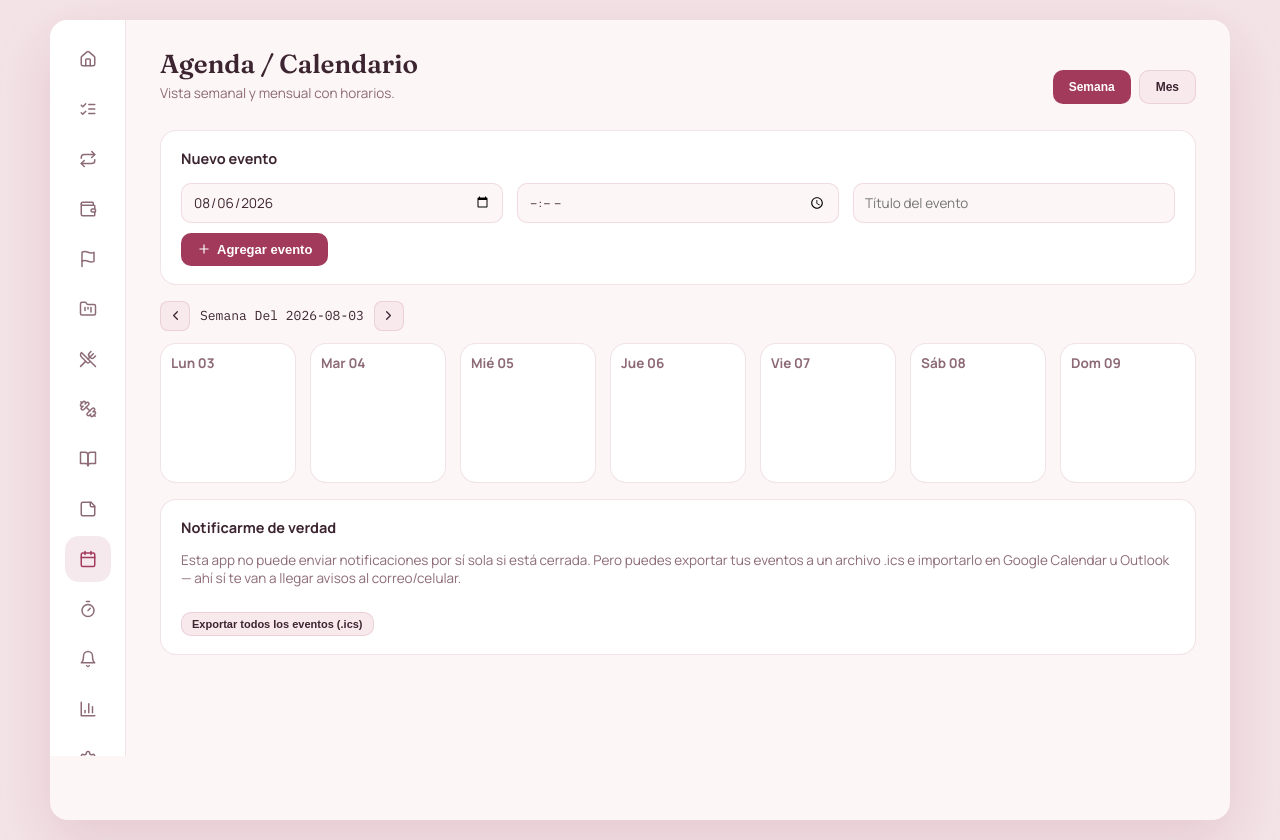
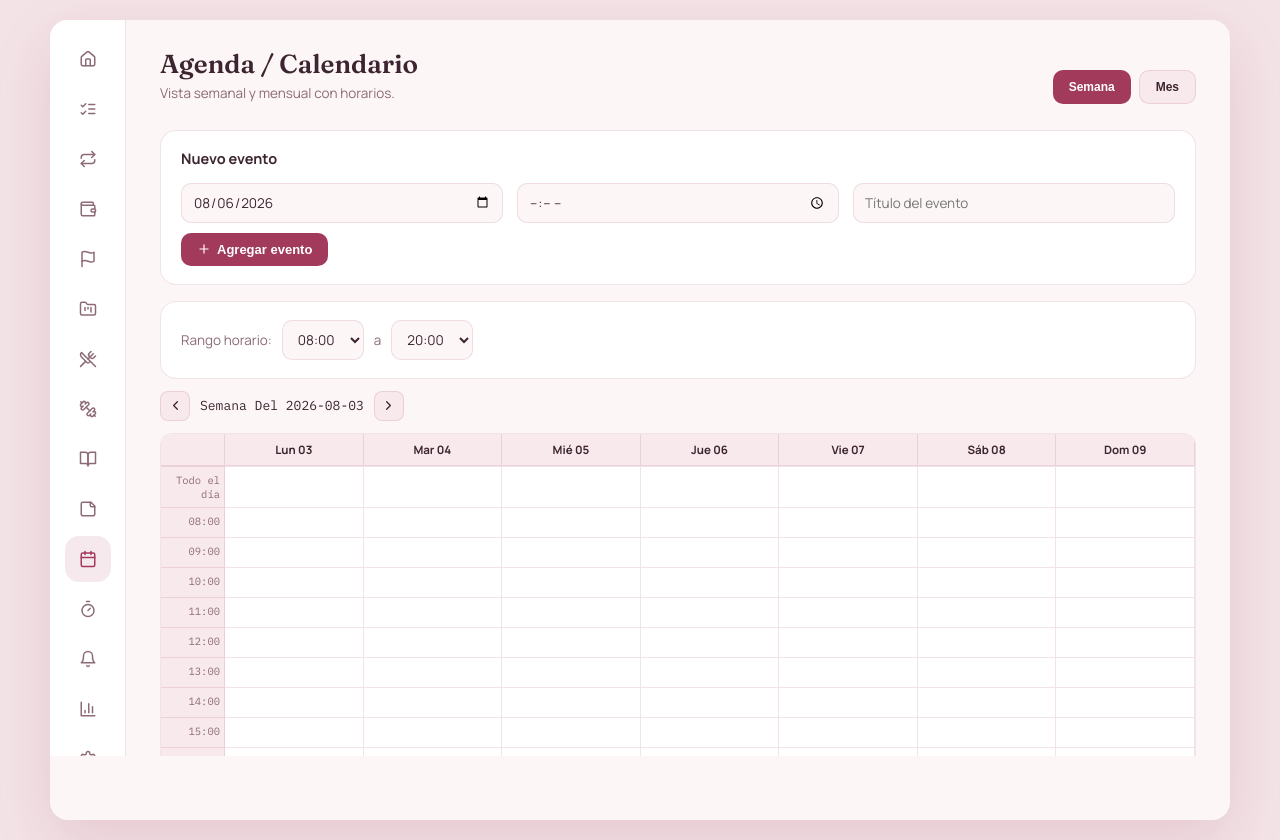
Before and after one commit to safecorporativos-boop/agenda-sanorganic, a React (Vite) app: page / in a window 1280 px wide. Both pictures are taken after a click on the button 87 px from the left and 559 px from the top of the page. Built offline with nearby package versions, Linux system fonts and the light colour scheme.

Commit message:
Update App.jsx

```diff
--- a/src/App.jsx
+++ b/src/App.jsx
@@ -212,6 +212,28 @@ const GlobalStyle = () => (
     .a-grid-2 { grid-template-columns:repeat(2,1fr); }
     .a-grid-4 { grid-template-columns:repeat(4,1fr); }
     .a-grid-7 { grid-template-columns:repeat(7,1fr); }
+    .a-week-event { font-size:12.5px; }
+
+    /* Grilla horaria semanal (escritorio) */
+    .a-hourgrid-desktop { display:block; margin-bottom:16px; }
+    .a-daygrid-mobile { display:none; }
+    .a-hourgrid { display:grid; border:1px solid var(--line); border-radius:12px; overflow:hidden; background:var(--bg-card); }
+    .a-hourgrid-corner { background:var(--bg-card-2); border-bottom:1px solid var(--line); border-right:1px solid var(--line); }
+    .a-hourgrid-daylabel { background:var(--bg-card-2); border-bottom:1px solid var(--line); border-right:1px solid var(--line);
+      font-size:11.5px; font-weight:700; text-transform:capitalize; text-align:center; padding:8px 4px; }
+    .a-hourgrid-daylabel:last-child, .a-hourgrid-cell:last-child { border-right:none; }
+    .a-hourgrid-hourlabel { border-top:1px solid var(--line); border-right:1px solid var(--line); background:var(--bg-card-2);
+      font-size:10.5px; color:var(--text-soft); padding:6px 4px; text-align:right; font-family:'IBM Plex Mono',monospace; }
+    .a-hourgrid-cell { border-top:1px solid var(--line); border-right:1px solid var(--line); min-height:30px; padding:2px; cursor:pointer; transition:background .1s; }
+    .a-hourgrid-cell:hover { background:var(--bg-card-2); }
+    .a-hourgrid-event { font-size:10px; background:var(--sage); color:#fff; border-radius:5px; padding:2px 5px; margin-bottom:2px; cursor:pointer; overflow:hidden; text-overflow:ellipsis; white-space:nowrap; }
+
+    /* Agenda de un día (celular) */
+    .a-daygrid-row { display:flex; border-bottom:1px solid var(--line); padding:8px 10px; gap:10px; cursor:pointer; }
+    .a-daygrid-row:last-child { border-bottom:none; }
+    .a-daygrid-hour { font-size:12px; color:var(--text-soft); font-family:'IBM Plex Mono',monospace; width:48px; flex-shrink:0; padding-top:2px; }
+    .a-daygrid-content { flex:1; }
+    .a-daygrid-placeholder { color:var(--text-faint); font-size:13px; }
 
     .a-stat-label { font-size:11px; text-transform:uppercase; letter-spacing:.07em; color:var(--text-soft); margin-bottom:6px;}
     .a-stat-num { font-size:22px; font-weight:600; }
@@ -273,6 +295,10 @@ const GlobalStyle = () => (
       .a-main { max-height:none; padding:18px 16px 90px; }
       .a-grid-3, .a-grid-4, .a-grid-2 { grid-template-columns:1fr; }
       .a-grid-7 { grid-template-columns:repeat(7,minmax(34px,1fr)); }
+      .a-week-event { font-size:14.5px; }
+      .a-h1 { font-size:22px; }
+      .a-hourgrid-desktop { display:none; }
+      .a-daygrid-mobile { display:block; }
     }
   `}</style>
 );
@@ -1680,19 +1706,29 @@ function NotasTab({ data, patch }) {
 function CalendarioTab({ data, patch }) {
   const [view, setView] = useState("semana");
   const [refDate, setRefDate] = useState(todayISO());
+  const [mobileDay, setMobileDay] = useState(todayISO());
   const [formDate, setFormDate] = useState(todayISO());
   const [time, setTime] = useState("");
   const [title, setTitle] = useState("");
-
-  const addEvent = () => {
+  const [startHour, setStartHour] = useState(8);
+  const [endHour, setEndHour] = useState(20);
+
+  const addEvent = (presetTime) => {
     if (!title.trim()) return;
     patch((d) => ({
-      calendarEvents: { ...(d.calendarEvents || {}), [formDate]: [...((d.calendarEvents || {})[formDate] || []), { id: uid(), title, time }] },
+      calendarEvents: { ...(d.calendarEvents || {}), [formDate]: [...((d.calendarEvents || {})[formDate] || []), { id: uid(), title, time: presetTime ?? time }] },
     }));
     setTitle(""); setTime("");
   };
   const delEvent = (date, id) => {
     patch((d) => ({ calendarEvents: { ...(d.calendarEvents || {}), [date]: (d.calendarEvents?.[date] || []).filter((e) => e.id !== id) } }));
+  };
+  const quickAdd = (iso, hour) => {
+    const t = prompt(`Nuevo evento el ${iso} a las ${String(hour).padStart(2, "0")}:00 — escribe el título:`);
+    if (!t || !t.trim()) return;
+    patch((d) => ({
+      calendarEvents: { ...(d.calendarEvents || {}), [iso]: [...((d.calendarEvents || {})[iso] || []), { id: uid(), title: t.trim(), time: `${String(hour).padStart(2, "0")}:00` }] },
+    }));
   };
 
   const weekStart = startOfWeek(refDate);
@@ -1704,6 +1740,11 @@ function CalendarioTab({ data, patch }) {
   const monthCells = Array.from({ length: 42 }, (_, i) => addDays(monthGridStart, i));
 
   const eventsFor = (iso) => (data.calendarEvents?.[iso] || []).slice().sort((a, b) => (a.time || "").localeCompare(b.time || ""));
+  const hours = [];
+  for (let h = startHour; h <= endHour; h++) hours.push(h);
+  const pad2 = (n) => String(n).padStart(2, "0");
+  const eventsAtHour = (iso, h) => eventsFor(iso).filter((e) => e.time && parseInt(e.time.split(":")[0], 10) === h);
+  const untimedEvents = (iso) => eventsFor(iso).filter((e) => !e.time);
 
   return (
     <div>
@@ -1725,8 +1766,21 @@ function CalendarioTab({ data, patch }) {
           <input className="a-input" type="time" value={time} onChange={(e) => setTime(e.target.value)} />
           <input className="a-input" placeholder="Título del evento" value={title} onChange={(e) => setTitle(e.target.value)} onKeyDown={(e) => e.key === "Enter" && addEvent()} />
         </div>
-        <button className="a-btn" onClick={addEvent}><Plus size={14} /> Agregar evento</button>
-      </div>
+        <button className="a-btn" onClick={() => addEvent()}><Plus size={14} /> Agregar evento</button>
+      </div>
+
+      {view === "semana" && (
+        <div className="a-card" style={{ marginBottom: 12, display: "flex", gap: 10, alignItems: "center", flexWrap: "wrap" }}>
+          <span className="a-sub" style={{ margin: 0 }}>Rango horario:</span>
+          <select className="a-select" style={{ width: "auto" }} value={startHour} onChange={(e) => setStartHour(parseInt(e.target.value))}>
+            {Array.from({ length: 24 }, (_, h) => <option key={h} value={h}>{pad2(h)}:00</option>)}
+          </select>
+          <span className="a-sub" style={{ margin: 0 }}>a</span>
+          <select className="a-select" style={{ width: "auto" }} value={endHour} onChange={(e) => setEndHour(parseInt(e.target.value))}>
+            {Array.from({ length: 24 }, (_, h) => <option key={h} value={h}>{pad2(h)}:00</option>)}
+          </select>
+        </div>
+      )}
 
       <div className="a-monthnav" style={{ marginBottom: 12 }}>
         <button onClick={() => setRefDate(toISO(addDays(new Date(refDate + "T00:00:00"), view === "semana" ? -7 : -30)))}><ChevronLeft size={15} /></button>
@@ -1737,21 +1791,80 @@ function CalendarioTab({ data, patch }) {
       </div>
 
       {view === "semana" && (
-        <div className="a-grid a-grid-7">
-          {weekDays.map((iso) => (
-            <div key={iso} className="a-card" style={{ padding: 10, minHeight: 140 }}>
-              <div className="a-sub" style={{ margin: "0 0 6px", fontWeight: 700, textTransform: "capitalize" }}>
-                {WEEKDAYS[new Date(iso + "T00:00:00").getDay()]} {iso.slice(8)}
-              </div>
-              {eventsFor(iso).map((e) => (
-                <div key={e.id} style={{ fontSize: 11, background: "var(--bg-card-2)", borderRadius: 6, padding: "3px 6px", marginBottom: 4, display: "flex", justifyContent: "space-between", gap: 4 }}>
-                  <span>{e.time ? `${e.time} ` : ""}{e.title}</span>
-                  <X size={10} style={{ cursor: "pointer", flexShrink: 0, marginTop: 2 }} onClick={() => delEvent(iso, e.id)} />
+        <>
+          {/* Grilla por horario — computador / tablet */}
+          <div className="a-hourgrid-desktop">
+            <div className="a-hourgrid" style={{ gridTemplateColumns: `64px repeat(7,1fr)` }}>
+              <div className="a-hourgrid-corner" />
+              {weekDays.map((iso) => (
+                <div key={iso} className="a-hourgrid-daylabel">{WEEKDAYS[new Date(iso + "T00:00:00").getDay()]} {iso.slice(8)}</div>
+              ))}
+
+              <div className="a-hourgrid-hourlabel">Todo el día</div>
+              {weekDays.map((iso) => (
+                <div key={iso} className="a-hourgrid-cell" onClick={() => setFormDate(iso)}>
+                  {untimedEvents(iso).map((e) => (
+                    <div key={e.id} className="a-hourgrid-event" onClick={(ev) => { ev.stopPropagation(); delEvent(iso, e.id); }} title="Clic para eliminar">{e.title}</div>
+                  ))}
                 </div>
               ))}
+
+              {hours.map((h) => (
+                <React.Fragment key={h}>
+                  <div className="a-hourgrid-hourlabel">{pad2(h)}:00</div>
+                  {weekDays.map((iso) => (
+                    <div key={iso} className="a-hourgrid-cell" onClick={() => quickAdd(iso, h)} title="Clic para agregar un evento">
+                      {eventsAtHour(iso, h).map((e) => (
+                        <div key={e.id} className="a-hourgrid-event" onClick={(ev) => { ev.stopPropagation(); delEvent(iso, e.id); }} title="Clic para eliminar">{e.time} {e.title}</div>
+                      ))}
+                    </div>
+                  ))}
+                </React.Fragment>
+              ))}
             </div>
-          ))}
-        </div>
+          </div>
+
+          {/* Agenda del día — celular */}
+          <div className="a-daygrid-mobile">
+            <div className="a-monthnav" style={{ marginBottom: 12 }}>
+              <button onClick={() => setMobileDay(toISO(addDays(new Date(mobileDay + "T00:00:00"), -1)))}><ChevronLeft size={15} /></button>
+              <span className="agenda-mono" style={{ fontSize: 13, textTransform: "capitalize" }}>
+                {new Date(mobileDay + "T00:00:00").toLocaleDateString("es-CL", { weekday: "long", day: "numeric", month: "short" })}
+              </span>
+              <button onClick={() => setMobileDay(toISO(addDays(new Date(mobileDay + "T00:00:00"), 1)))}><ChevronRight size={15} /></button>
+            </div>
+            {untimedEvents(mobileDay).length > 0 && (
+              <div className="a-card" style={{ marginBottom: 10, padding: 10 }}>
+                <div className="a-sub" style={{ fontWeight: 700, margin: "0 0 6px" }}>Todo el día</div>
+                {untimedEvents(mobileDay).map((e) => (
+                  <div key={e.id} className="a-week-event" style={{ background: "var(--bg-card-2)", borderRadius: 6, padding: "6px 9px", marginBottom: 4, display: "flex", justifyContent: "space-between", alignItems: "center" }}>
+                    <span>{e.title}</span>
+                    <X size={13} style={{ cursor: "pointer" }} onClick={() => delEvent(mobileDay, e.id)} />
+                  </div>
+                ))}
+              </div>
+            )}
+            <div className="a-card" style={{ padding: 0, overflow: "hidden" }}>
+              {hours.map((h) => {
+                const evs = eventsAtHour(mobileDay, h);
+                return (
+                  <div key={h} className="a-daygrid-row" onClick={() => { if (evs.length === 0) quickAdd(mobileDay, h); }}>
+                    <span className="a-daygrid-hour">{pad2(h)}:00</span>
+                    <div className="a-daygrid-content">
+                      {evs.length === 0 && <span className="a-daygrid-placeholder">···</span>}
+                      {evs.map((e) => (
+                        <div key={e.id} className="a-week-event" style={{ background: "var(--bg-card-2)", borderRadius: 6, padding: "4px 8px", marginBottom: 3, display: "flex", justifyContent: "space-between", alignItems: "center" }}>
+                          <span>{e.title}</span>
+                          <X size={12} style={{ cursor: "pointer" }} onClick={(ev) => { ev.stopPropagation(); delEvent(mobileDay, e.id); }} />
+                        </div>
+                      ))}
+                    </div>
+                  </div>
+                );
+              })}
+            </div>
+          </div>
+        </>
       )}
 
       {view === "mes" && (
```
